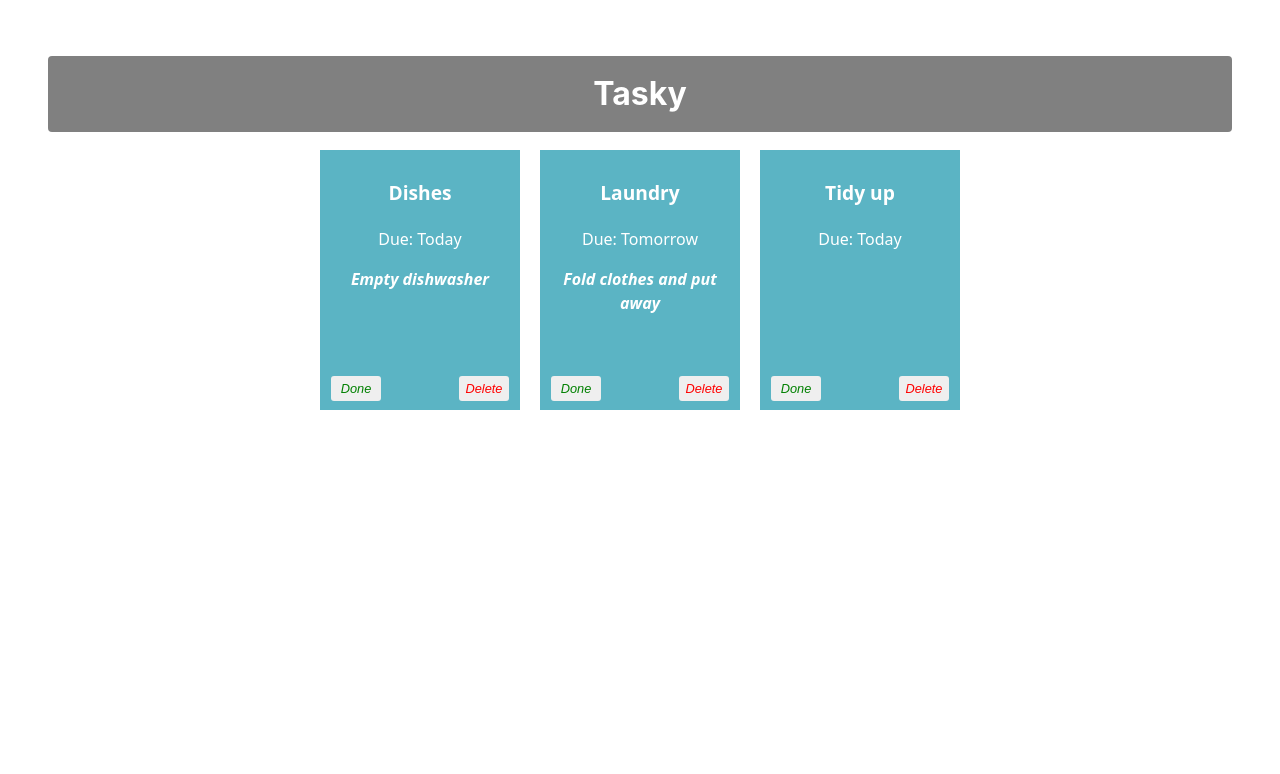
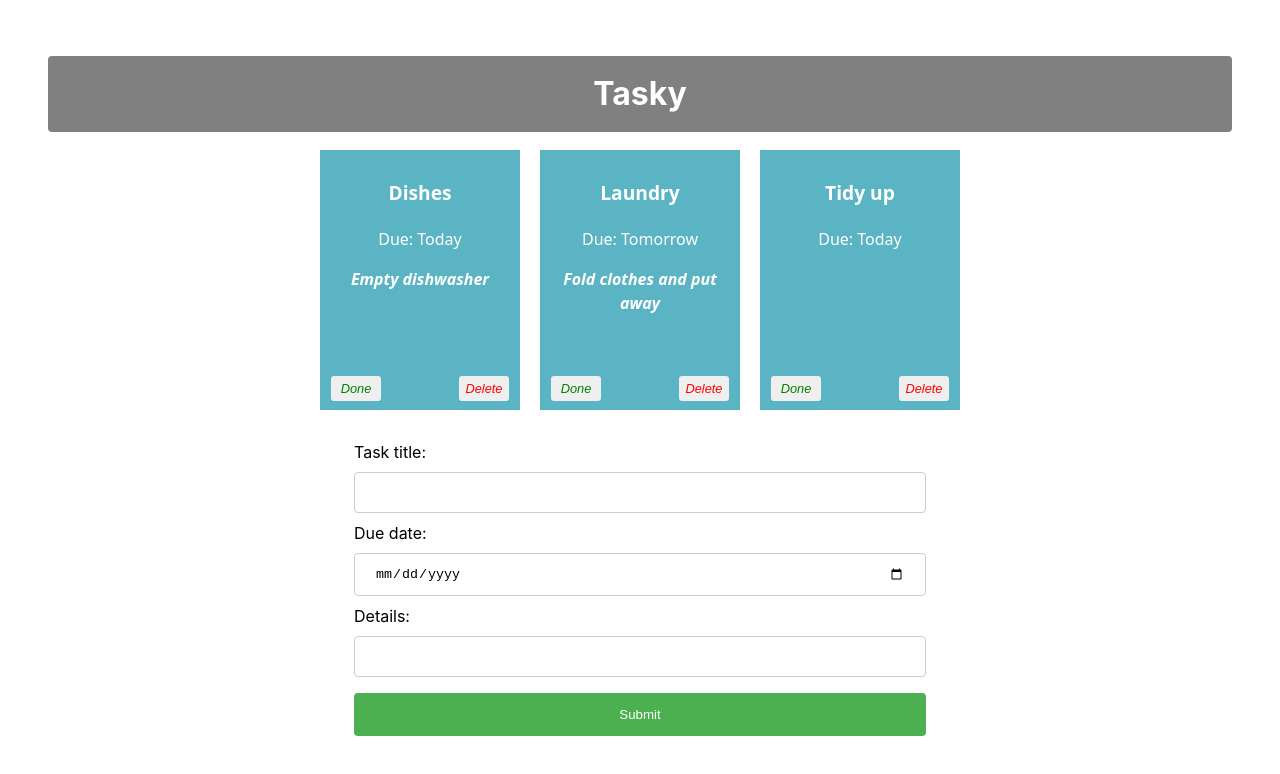
Before and after one commit to amycomynshaugh03/react-basics-labs, a React (Vite) app in the folder tasky/: page / in a window 1280 px wide. Shown: the top 774 px of the page. Built offline with nearby package versions, Linux system fonts and the light colour scheme.

Commit message:
Add task: form added

```diff
--- a/tasky/src/App.css
+++ b/tasky/src/App.css
@@ -71,3 +71,34 @@
   right: 5px;
   color: red;
 }
+
+input[type=text], input[type=date] {
+  width: 100%;
+  padding: 12px 20px;
+  margin: 8px 0;
+  display: inline-block;
+  border: 1px solid #ccc;
+  border-radius: 4px;
+  box-sizing: border-box;
+}
+
+input[type=submit] {
+  width: 100%;
+  background-color: #4CAF50;
+  color: white;
+  padding: 14px 20px;
+  margin: 8px 0;
+  border: none;
+  border-radius: 4px;
+  cursor: pointer;
+}
+
+input[type=submit]:hover {
+  background-color: #45a049;
+}
+
+form {
+  text-align: left;
+  width: 50%;
+  margin: auto;
+}
--- a/tasky/src/App.jsx
+++ b/tasky/src/App.jsx
@@ -1,6 +1,8 @@
 import './App.css';
 import Task from './components/Task';
 import React, { useState } from 'react';
+import AddTaskForm from './components/Form';
+
 
 
 function App() {
@@ -31,7 +33,6 @@
    return (
         <div className="container">
       <h1>Tasky</h1>
-
       {taskState.tasks.map((task, index) => (
         <Task
           title={task.title}
@@ -41,16 +42,12 @@
           done={task.done}
           markDone={() => doneHandler(index)}
           deleteTask = {() => deleteHandler(index)}
-
         />
       ))}
+      <AddTaskForm />
+    </div>
+
+  )}
 
 
-
-
-    </div>
-  )
-
-}
-
 export default App;
--- /dev/null
+++ b/tasky/src/components/Form.jsx
@@ -0,0 +1,28 @@
+import React from "react";
+
+const AddTaskForm = (props) => {
+
+  return (
+    <div>
+      <form>
+        <label>
+            Task title:
+            <input type="text" name="title" required />
+        </label>
+        <br />
+        <label>
+            Due date:
+            <input type="date" name="deadline" required />
+        </label>
+        <br />
+        <label>
+            Details:
+            <input type="text" name="description" />
+        </label>
+        <input type="submit" value="Submit" />
+        </form>
+    </div>
+  )
+};
+
+export default AddTaskForm;
```
Lines whose indentation alone changed are shown as unchanged.
